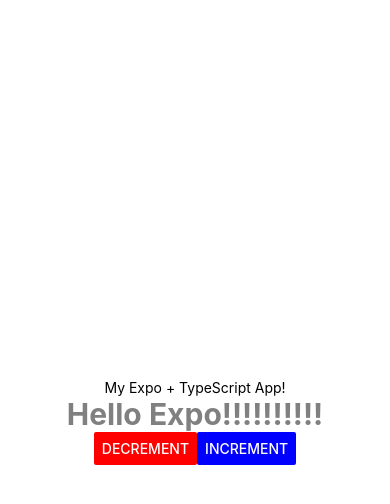
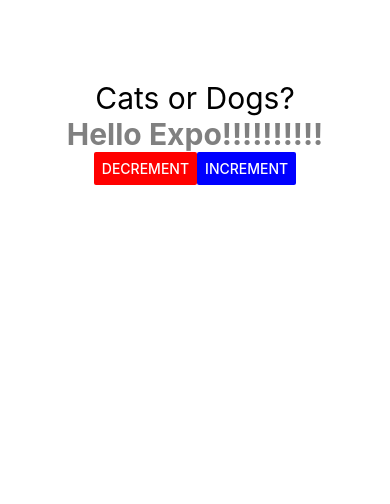
Before and after one commit to ksk0629/towards_creating_android_apps, a React Native app in the folder mock/MockProject/: screen / in a window 390 px wide. Shown: the top 504 px of the page. Built offline with nearby package versions, Linux system fonts and the light colour scheme.

Commit message:
Updated title #5

```diff
--- a/mock/MockProject/App.tsx
+++ b/mock/MockProject/App.tsx
@@ -8,7 +8,9 @@
   render() {
     return (
       <View style={styles.container}>
-        <Text>My Expo + TypeScript App!</Text>
+        <View style={styles.title_view}>
+          <Text style={styles.title_text}>Cats or Dogs?</Text>
+        </View>
         <Hello name="Expo" enthusiasmLevel={10} />
       </View>
     );
@@ -19,7 +21,13 @@
   container: {
     flex: 1,
     backgroundColor: "#fff",
+    marginTop: 80,
     alignItems: "center",
-    justifyContent: "center",
+  },
+  title_view: {
+    alignItems: "flex-start",
+  },
+  title_text: {
+    fontSize: 30,
   },
 });
```
